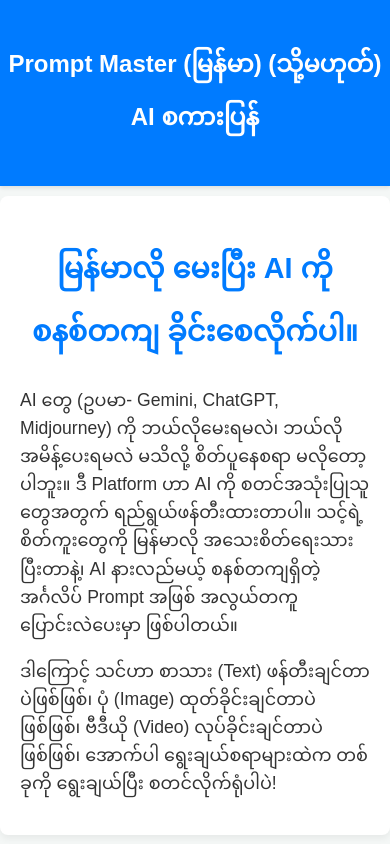
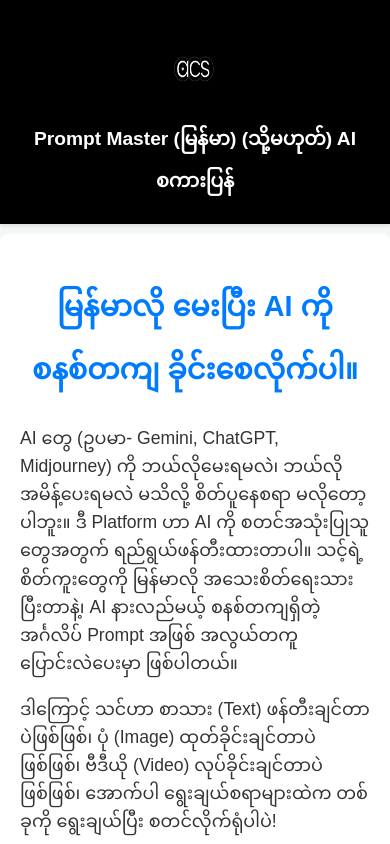
Before and after one commit to thirisandar/acssite, a website: page index.html in a window 390 px wide. Shown: the top 844 px of the page. Drawn offline with Linux system fonts and the light colour scheme.

Commit message:
Update logo

```diff
--- a/index.html
+++ b/index.html
@@ -17,19 +17,43 @@
 
         /* 1. Header Styling */
         header {
-            background-color: #007BFF;
+            display: flex;
+            align-items: center;
+            background-color: #000;
             color: white;
             padding: 20px 0;
             text-align: center;
             box-shadow: 0 2px 4px rgba(0, 0, 0, 0.1);
         }
 
-        header h1 {
+        header h2 {
             margin: 0;
-            font-size: 2.5em;
+            font-size: 2em;
         }
 
-        /* 2. Main Content / Description Styling */
+        header img{
+            width: 100px;
+            height: 100px;
+            margin-right: 15rem;;
+        }
+
+        @media (max-width: 768px) {
+            header {
+                flex-direction: column; /* Stack logo on top of text */
+                text-align: center;
+                padding: 20px 10px;
+            }
+
+            header img {
+                margin-right: 0; /* Remove that large 15rem margin */
+                width: 70px;
+            }
+
+            header h2 {
+                font-size: 1.2rem; /* Scale down text for small screens */
+            }
+        }
+
         .main-content {
             padding: 20px 20px;
             max-width: 800px;
@@ -301,6 +325,7 @@ footer ul li a:hover {
 <body>
 
     <header>
+        <img src="acslogo.jpg" />
         <h2>Prompt Master (မြန်မာ) (သို့မဟုတ်) AI စကားပြန်</h2>
     </header>
 
@@ -347,7 +372,7 @@ footer ul li a:hover {
                 <p>
                     Contact us at
                     <i class="fas fa-envelope"><a href="mailto:acs.consult.mm@gmail.com" target="_blank">acs.consult.mm@gmail.com</a> </i>
-                    <i class="fas fa-phone">+95 9 981 022 455.</i>
+                    <i class="fas fa-phone">+95 9 444 024 658.</i>
                 </p>
             </div>
 
```
Also changed, not shown: image-prompt.html (+12 -0 lines), text-prompt.html (+12 -0 lines), video-prompt.html (+12 -0 lines), acslogo.jpg (added).
